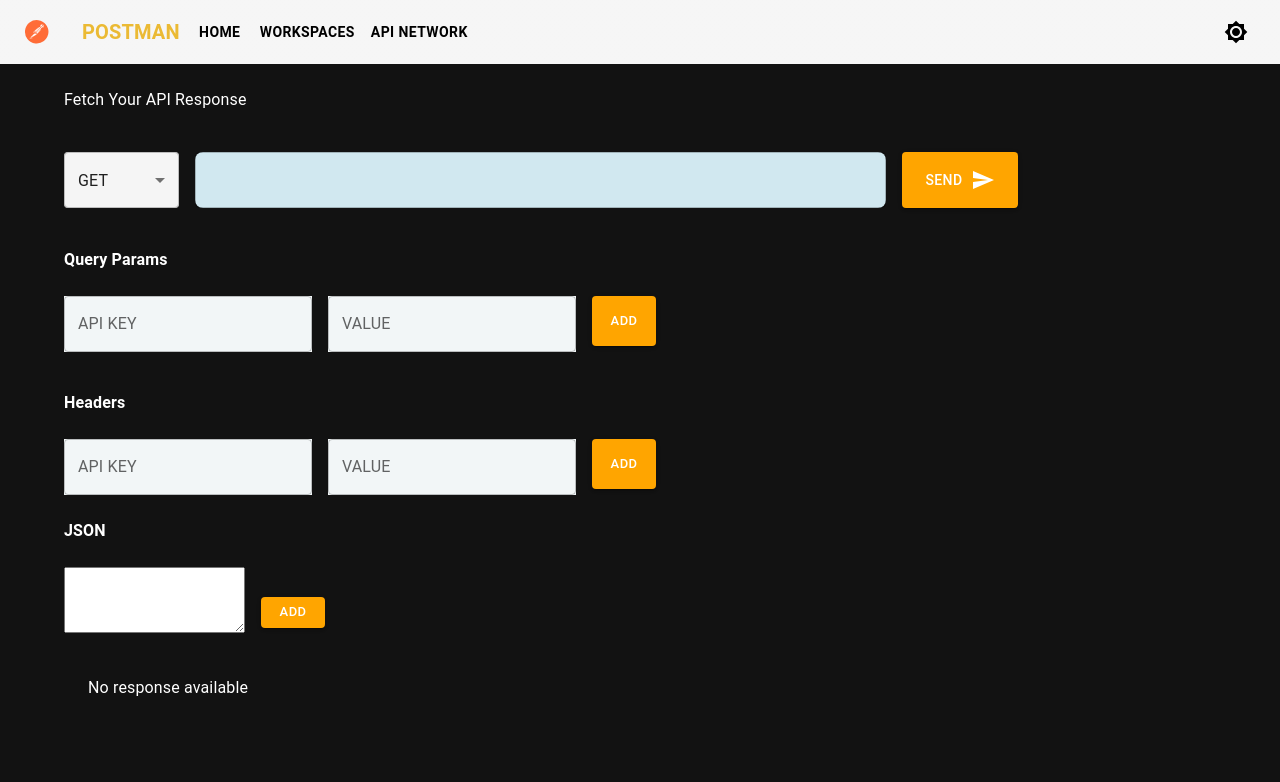
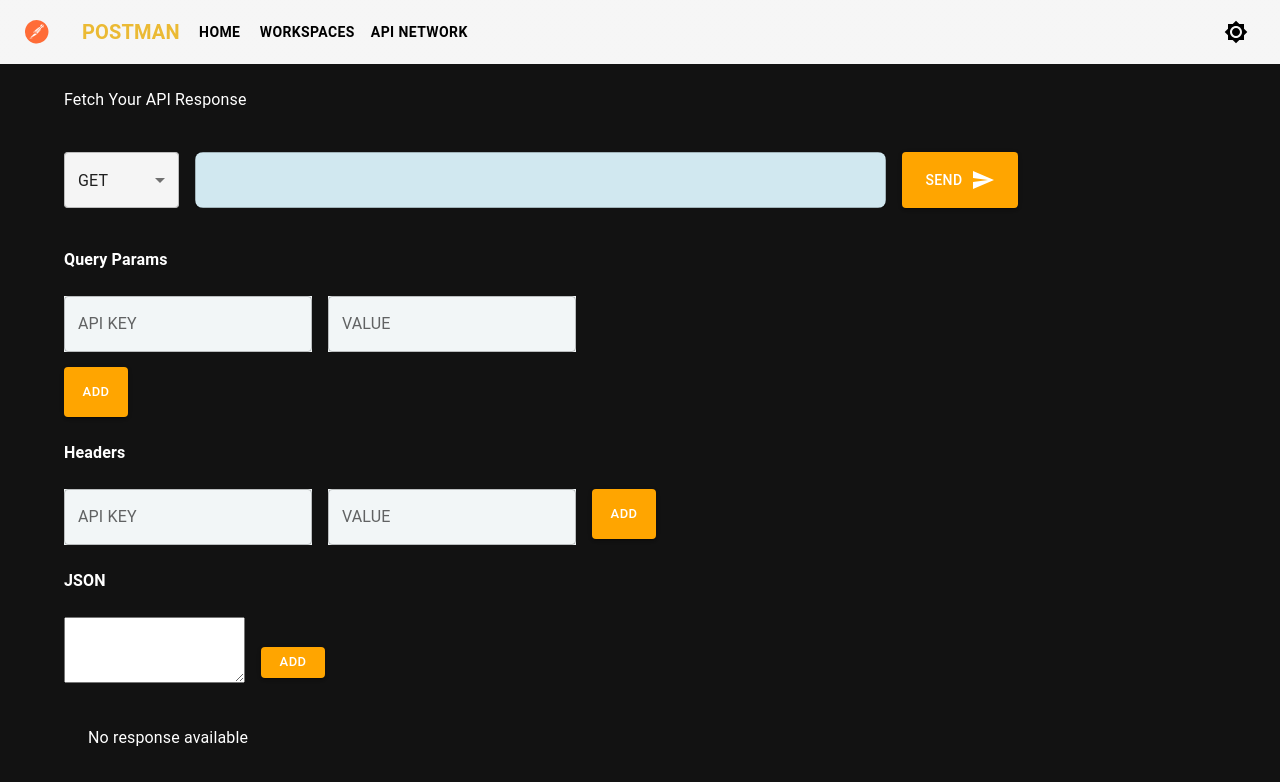
Before and after one commit to suman233/postman_clone, a Next.js app: page /apinetwork in a window 1280 px wide. Shown: the top 782 px of the page. Built offline with nearby package versions, Linux system fonts and the light colour scheme.

Commit message:
push code

```diff
--- a/components/RequestParams/index.tsx
+++ b/components/RequestParams/index.tsx
@@ -62,17 +62,16 @@
     <div>
       <Box>
         <Typography sx={{ mb: 3, fontWeight: "bold" }}>Query Params</Typography>
-        <div style={{ display: "flex" }}>
         {mapTextFields()}
+
         <Button
           onClick={handleSubmit}
           size="small"
           variant="contained"
-            sx={{ ml: 2, height: 50, backgroundColor: "orange" }}
+          sx={{ height: 50, backgroundColor: "orange" }}
         >
           Add
         </Button>
-        </div>
       </Box>
     </div>
   );
```
Lines whose indentation alone changed are shown as unchanged.
